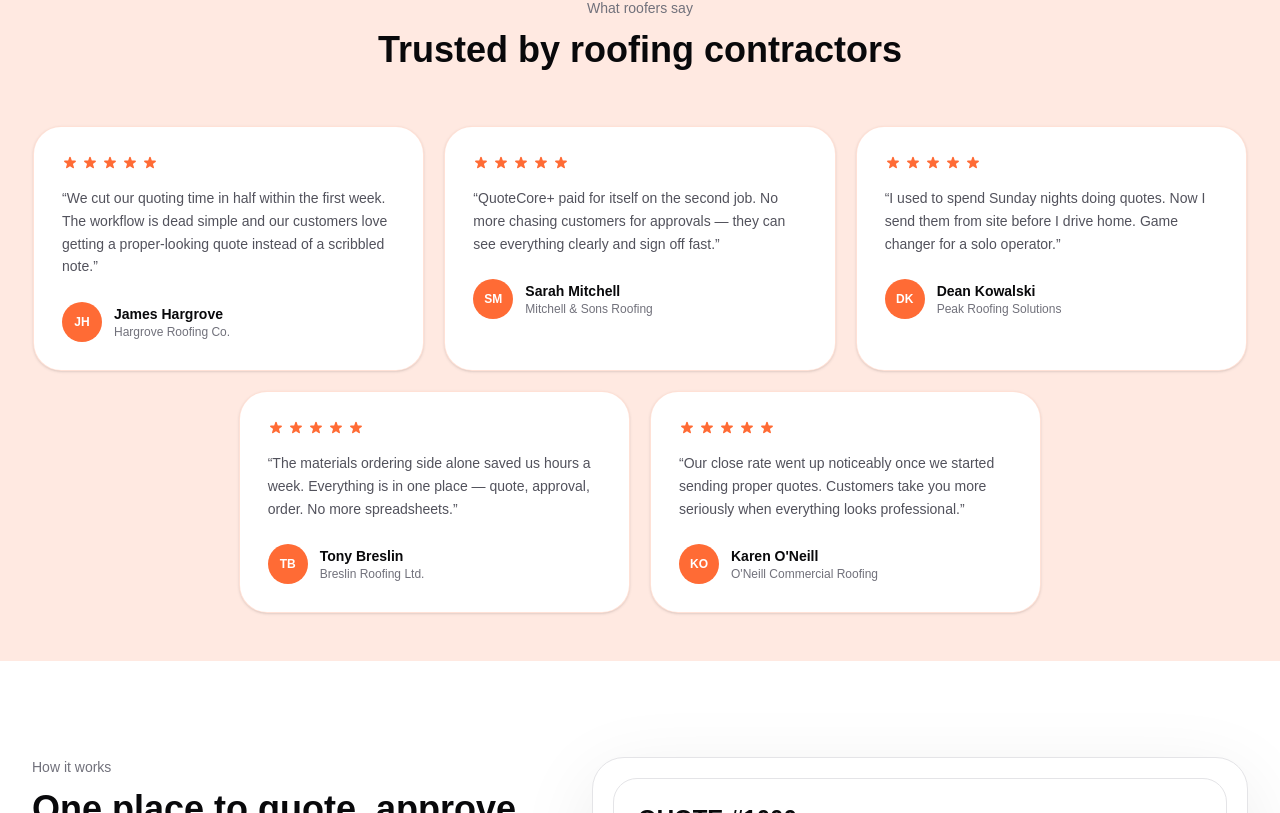
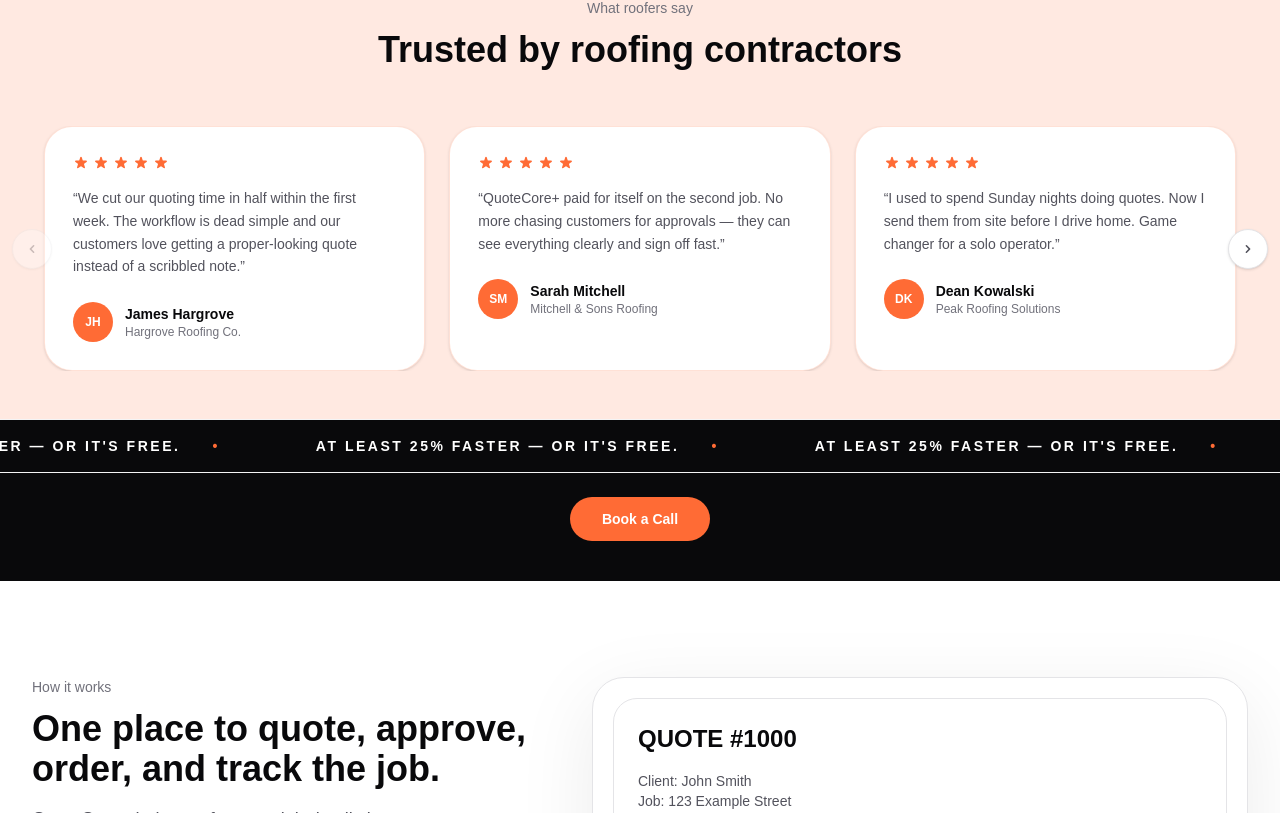
Before and after one commit to barrytheai/quotecore, a Next.js app: page / in a window 1280 px wide. Shown: the part 739-1552 px from the top of the page. Built offline with nearby package versions, Linux system fonts and the light colour scheme.

Commit message:
feat: testimonials carousel + rolling banner + book a call

```diff
--- a/app/page.tsx
+++ b/app/page.tsx
@@ -6,6 +6,7 @@ export default function HomePage() {
   const videoRef = useRef<HTMLVideoElement | null>(null);
   const [isMuted, setIsMuted] = useState(true);
   const [isPaused, setIsPaused] = useState(false);
+  const [activeTestimonial, setActiveTestimonial] = useState(0);
 
   const toggleMute = () => {
     const video = videoRef.current;
@@ -298,12 +299,16 @@ export default function HomePage() {
             <h2 className="mt-3 text-3xl font-semibold text-zinc-950 sm:text-4xl">Trusted by roofing contractors</h2>
           </div>
 
-          <div className="mt-14 flex flex-wrap justify-center gap-5">
+          {/* Carousel */}
+          <div className="relative mt-14">
+            <div className="overflow-hidden">
+              <div
+                className="flex transition-transform duration-500 ease-in-out"
+                style={{ transform: `translateX(-${activeTestimonial * (100 / 3)}%)` }}
+              >
                 {testimonials.map((t) => (
-              <div
-                key={t.name}
-                className="w-full rounded-[1.75rem] bg-white p-7 shadow-sm border border-[#FF6B35]/20 sm:w-[calc(33.333%-14px)]"
-              >
+                  <div key={t.name} className="w-1/3 shrink-0 px-3">
+                    <div className="rounded-[1.75rem] bg-white p-7 shadow-sm border border-[#FF6B35]/20 h-full">
                       {/* Stars */}
                       <div className="flex gap-1">
                         {[...Array(5)].map((_, i) => (
@@ -312,11 +317,7 @@ export default function HomePage() {
                           </svg>
                         ))}
                       </div>
-
-                {/* Quote */}
                       <p className="mt-4 text-sm leading-relaxed text-zinc-600">&ldquo;{t.quote}&rdquo;</p>
-
-                {/* Author */}
                       <div className="mt-6 flex items-center gap-3">
                         <div className="flex h-10 w-10 shrink-0 items-center justify-center rounded-full bg-[#FF6B35] text-xs font-semibold text-white">
                           {t.initials}
@@ -327,10 +328,57 @@ export default function HomePage() {
                         </div>
                       </div>
                     </div>
+                  </div>
                 ))}
               </div>
             </div>
+
+            {/* Arrows */}
+            <button
+              type="button"
+              onClick={() => setActiveTestimonial((p) => Math.max(0, p - 1))}
+              disabled={activeTestimonial === 0}
+              className="absolute -left-5 top-1/2 -translate-y-1/2 inline-flex h-10 w-10 items-center justify-center rounded-full border border-zinc-200 bg-white shadow-sm transition-colors hover:bg-zinc-50 disabled:opacity-30"
+              aria-label="Previous"
+            >
+              <svg className="h-4 w-4 text-zinc-600" viewBox="0 0 20 20" fill="currentColor">
+                <path fillRule="evenodd" d="M12.707 5.293a1 1 0 010 1.414L9.414 10l3.293 3.293a1 1 0 01-1.414 1.414l-4-4a1 1 0 010-1.414l4-4a1 1 0 011.414 0z" clipRule="evenodd" />
+              </svg>
+            </button>
+            <button
+              type="button"
+              onClick={() => setActiveTestimonial((p) => Math.min(testimonials.length - 3, p + 1))}
+              disabled={activeTestimonial >= testimonials.length - 3}
+              className="absolute -right-5 top-1/2 -translate-y-1/2 inline-flex h-10 w-10 items-center justify-center rounded-full border border-zinc-200 bg-white shadow-sm transition-colors hover:bg-zinc-50 disabled:opacity-30"
+              aria-label="Next"
+            >
+              <svg className="h-4 w-4 text-zinc-600" viewBox="0 0 20 20" fill="currentColor">
+                <path fillRule="evenodd" d="M7.293 14.707a1 1 0 010-1.414L10.586 10 7.293 6.707a1 1 0 011.414-1.414l4 4a1 1 0 010 1.414l-4 4a1 1 0 01-1.414 0z" clipRule="evenodd" />
+              </svg>
+            </button>
+          </div>
+          </div>
         </section>
+
+        {/* Rolling banner + CTA */}
+        <div className="overflow-hidden border-y border-zinc-100 bg-zinc-950 py-4">
+          <div className="animate-marquee flex whitespace-nowrap">
+            {[...Array(8)].map((_, i) => (
+              <span key={i} className="mx-8 text-sm font-semibold uppercase tracking-[0.18em] text-white">
+                AT LEAST 25% FASTER — OR IT&apos;S FREE.
+                <span className="mx-8 text-[#FF6B35]">&bull;</span>
+              </span>
+            ))}
+          </div>
+        </div>
+        <div className="flex justify-center bg-zinc-950 pb-10 pt-6">
+          <a
+            href="https://calendly.com/"
+            className="inline-flex min-h-11 items-center justify-center rounded-full bg-[#FF6B35] px-8 py-3 text-sm font-semibold text-white transition-colors hover:bg-[#e85d2b]"
+          >
+            Book a Call
+          </a>
+        </div>
 
         <section id="how-it-works" className="mx-auto max-w-7xl px-6 py-24 lg:px-8">
           <div className="grid items-start gap-10 lg:grid-cols-[520px_minmax(0,1fr)]">
@@ -550,6 +598,15 @@ export default function HomePage() {
           pointer-events: none;
         }
 
+        @keyframes marquee {
+          0% { transform: translateX(0); }
+          100% { transform: translateX(-50%); }
+        }
+        .animate-marquee {
+          animation: marquee 18s linear infinite;
+          width: max-content;
+        }
+
         .pill-shimmer:hover::before {
           opacity: 1;
           animation: shimmerBorder 1.5s linear infinite;
```
Lines whose indentation alone changed are shown as unchanged.
